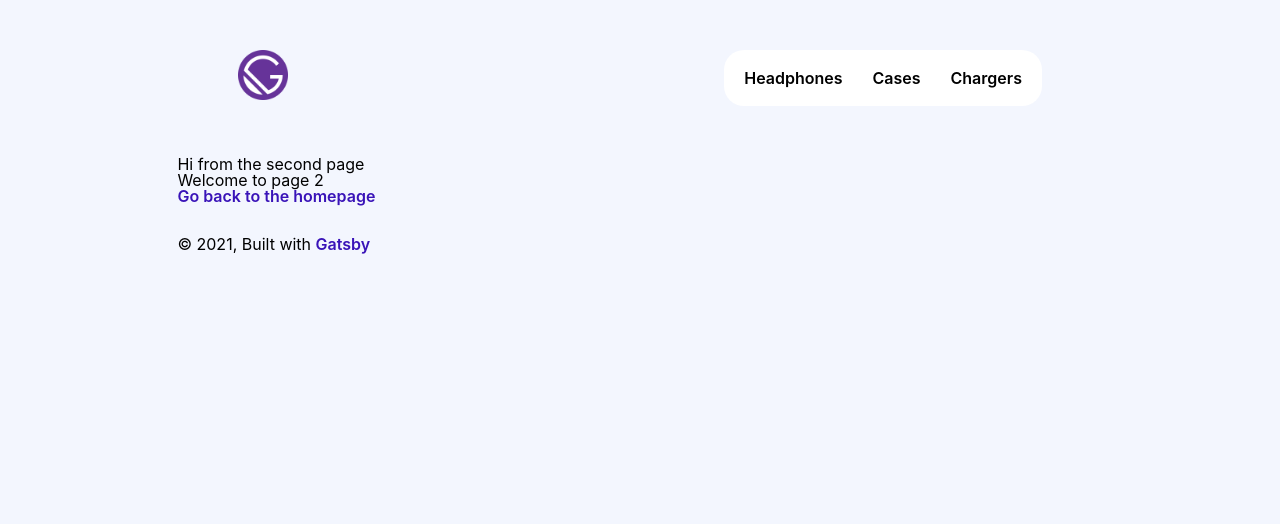
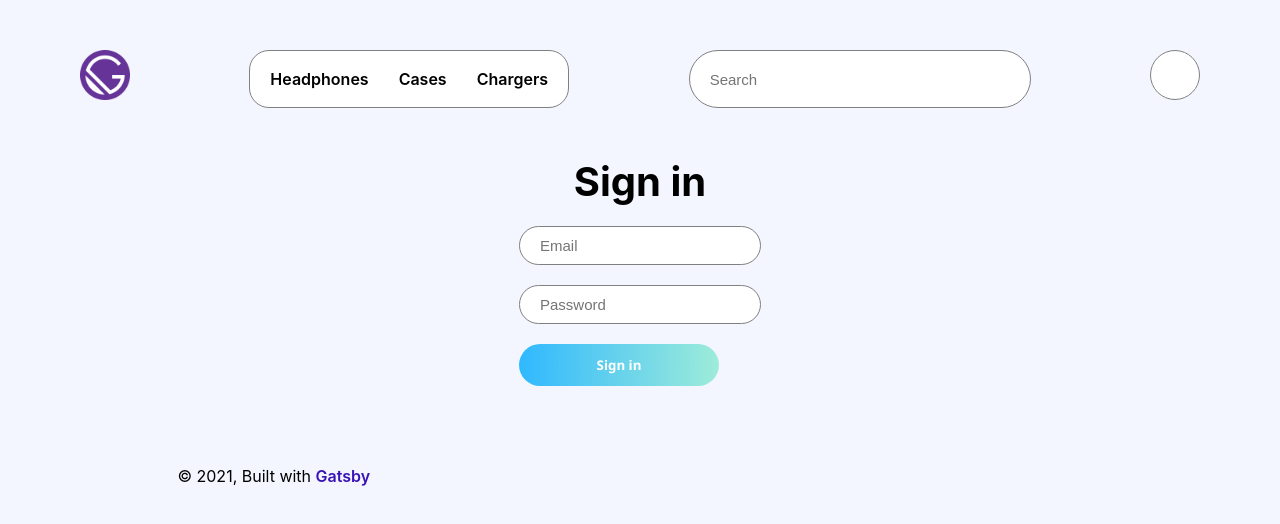
Before and after one commit to abdulrahimiliasu/ecommerce-gatsby, a Gatsby site: page /page-2 in a window 1280 px wide. Built offline with nearby package versions, Linux system fonts and the light colour scheme; Gatsby itself is replaced by a stand-in of ours.

Commit message:
No Support

```diff
--- a/package.json
+++ b/package.json
@@ -7,6 +7,7 @@
   "dependencies": {
     "@browniebroke/gatsby-image-gallery": "^6.2.2",
     "babel-plugin-styled-components": "^1.13.2",
+    "firebase": "^8.7.1",
     "gatsby": "^3.9.0",
     "gatsby-plugin-gatsby-cloud": "^2.9.0",
     "gatsby-plugin-image": "^1.9.0",
--- /dev/null
+++ b/src/components/TextField.js
@@ -0,0 +1,29 @@
+import React from "react"
+import styled from "styled-components"
+
+export default function TextField(props) {
+  return (
+    <Input
+      placeholder={props.placeholder}
+      {...props.hook}
+      type={props.type}
+      width={props.width}
+    />
+  )
+}
+
+const Input = styled.input`
+  background: white;
+  border-radius: 30px;
+  padding: 10px 20px;
+  transition: 0.5s cubic-bezier(0.075, 0.82, 0.165, 1);
+  border: 1px solid gray;
+  width: ${props => (props.width ? props.width : "200px")};
+  font-size: 15px;
+  :focus {
+    outline: none;
+    box-shadow: 0px 20px 40px rgba(31, 47, 71, 0.25),
+      0px 1px 5px rgba(0, 0, 0, 0.1), inset 0 0 0 0.5px rgba(255, 255, 255, 0.4);
+    border: 1px solid rgba(250, 250, 250, 0.4);
+  }
+`
--- /dev/null
+++ b/src/components/forms/SignInForm.js
@@ -0,0 +1,59 @@
+import React from "react"
+import styled from "styled-components"
+import TextField from "../TextField"
+import useInput from "../hooks/useInput"
+
+const SignInForm = () => {
+  const email = useInput("")
+  const password = useInput("")
+
+  const submitForm = event => {
+    event.preventDefault()
+    console.log("email", email.value)
+    console.log("password", password.value)
+  }
+
+  return (
+    <FormWrapper onSubmit={submitForm}>
+      <Title>Sign in</Title>
+      <TextField placeholder="Email" hook={email} />
+      <TextField placeholder="Password" type="password" hook={password} />
+      <Button type="submit">Sign in</Button>
+    </FormWrapper>
+  )
+}
+
+export default SignInForm
+
+const FormWrapper = styled.form`
+  display: grid;
+  justify-content: center;
+  gap: 20px;
+  padding-bottom: 50px;
+`
+
+const Title = styled.h1`
+  font-family: -apple-system, BlinkMacSystemFont, "Segoe UI", Roboto, Oxygen,
+    Ubuntu, Cantarell, "Open Sans", "Helvetica Neue", sans-serif;
+  font-style: normal;
+  font-weight: bold;
+  font-size: 40px;
+  line-height: 48px;
+  color: black;
+  text-align: center;
+`
+
+const Button = styled.button`
+  background: linear-gradient(91.4deg, #2fb8ff 0%, #9eecd9 100%);
+  padding: 12px 0;
+  width: 200px;
+  border: none;
+  border-radius: 30px;
+  color: white;
+  font-weight: bold;
+  font-family: Segoe UI, sans-serif;
+  cursor: pointer;
+  :focus {
+    outline: none;
+  }
+`
--- a/src/components/header.js
+++ b/src/components/header.js
@@ -1,9 +1,10 @@
 import * as React from "react"
-import PropTypes from "prop-types"
 import styled from "styled-components"
 import MenuButton from "./buttons/MenuButton"
 import { StaticImage } from "gatsby-plugin-image"
 import { Link } from "gatsby"
+import TextField from "./TextField"
+import PropTypes from "prop-types"
 
 const Header = ({ siteTitle }) => (
   <Wrapper>
@@ -21,6 +22,10 @@ const Header = ({ siteTitle }) => (
       <MenuButton to="/" title="Cases"></MenuButton>
       <MenuButton to="/" title="Chargers"></MenuButton>
     </ContentWrapper>
+    <TextField placeholder="Search" width="300px" />
+    <Link to="/page-2">
+      <AccountButton />
+    </Link>
   </Wrapper>
 )
 
@@ -47,5 +52,22 @@ const ContentWrapper = styled.div`
   gap: 10px;
   background-color: white;
   border-radius: 20px;
+  border: thin solid gray;
   padding: 10px;
 `
+
+const AccountButton = styled.div`
+  width: 50px;
+  height: 50px;
+  border-radius: 50%;
+  align-content: center;
+  justify-content: center;
+  background-color: white;
+  border: thin solid gray;
+
+  :hover {
+    background: rgba(255, 255, 255, 0.1);
+    box-shadow: 0px 10px 20px rgba(0, 0, 0, 0.1),
+      inset 0px 0px 0px 0.5px rgba(255, 255, 255, 0.2);
+  }
+`
--- /dev/null
+++ b/src/components/hooks/useInput.js
@@ -0,0 +1,16 @@
+import { useState } from "react"
+
+const useInput = initialValue => {
+  const [value, setValue] = useState(initialValue)
+
+  const handleChange = event => {
+    setValue(event.target.value)
+  }
+
+  return {
+    value,
+    onChange: handleChange,
+  }
+}
+
+export default useInput
--- a/src/components/ContentSection.js
+++ b/src/components/sections/ContentSection.js
@@ -1,7 +1,7 @@
 import * as React from "react"
 import styled from "styled-components"
 import { graphql, useStaticQuery } from "gatsby"
-import ProductCard from "./ProductCard"
+import ProductCard from "../ProductCard"
 
 export default function ContentSection() {
   const data = useStaticQuery(graphql`
--- /dev/null
+++ b/src/model/firebase.js
@@ -0,0 +1,25 @@
+import firebase from "firebase"
+
+// If you're not using Code Sandbox, never hard-code the keys! Add them in your .env file and link them here
+var firebaseConfig = {
+  apiKey: "AIzaSyDHabjK2gDYnmAtRsLY4nUn4Cltc4ybrxo",
+  authDomain: "accessorys.firebaseapp.com",
+  projectId: "accessorys",
+  storageBucket: "accessorys.appspot.com",
+  messagingSenderId: "49653100675",
+  appId: "1:49653100675:web:fa19ad77daa066e8dbebb6",
+  measurementId: "G-53T7N1ZBTR",
+}
+
+// Initialize Firebase
+let instance
+
+export default function getFirebase() {
+  if (typeof window !== "undefined") {
+    if (instance) return instance
+    instance = firebase.initializeApp(firebaseConfig)
+    return instance
+  }
+
+  return null
+}
--- a/src/pages/index.js
+++ b/src/pages/index.js
@@ -1,5 +1,5 @@
 import * as React from "react"
-import ContentSection from "../components/ContentSection"
+import ContentSection from "../components/sections/ContentSection"
 
 import Layout from "../components/layout"
 import Seo from "../components/seo"
--- a/src/pages/page-2.js
+++ b/src/pages/page-2.js
@@ -1,16 +1,21 @@
 import * as React from "react"
-import { Link } from "gatsby"
 
 import Layout from "../components/layout"
 import Seo from "../components/seo"
+import SignInForm from "../components/forms/SignInForm"
+import getFirebase from "../model/firebase"
 
-const SecondPage = () => (
-  <Layout>
-    <Seo title="Page two" />
-    <h1>Hi from the second page</h1>
-    <p>Welcome to page 2</p>
-    <Link to="/">Go back to the homepage</Link>
-  </Layout>
-)
-
-export default SecondPage
+export default function SecondPage() {
+  React.useEffect(() => {
+    let instance = getFirebase()
+    if (instance) {
+      alert("Succes")
+    }
+  }, [])
+  return (
+    <Layout>
+      <Seo title="Sign In" />
+      <SignInForm />
+    </Layout>
+  )
+}
```
Also changed, not shown: 1 other file.
